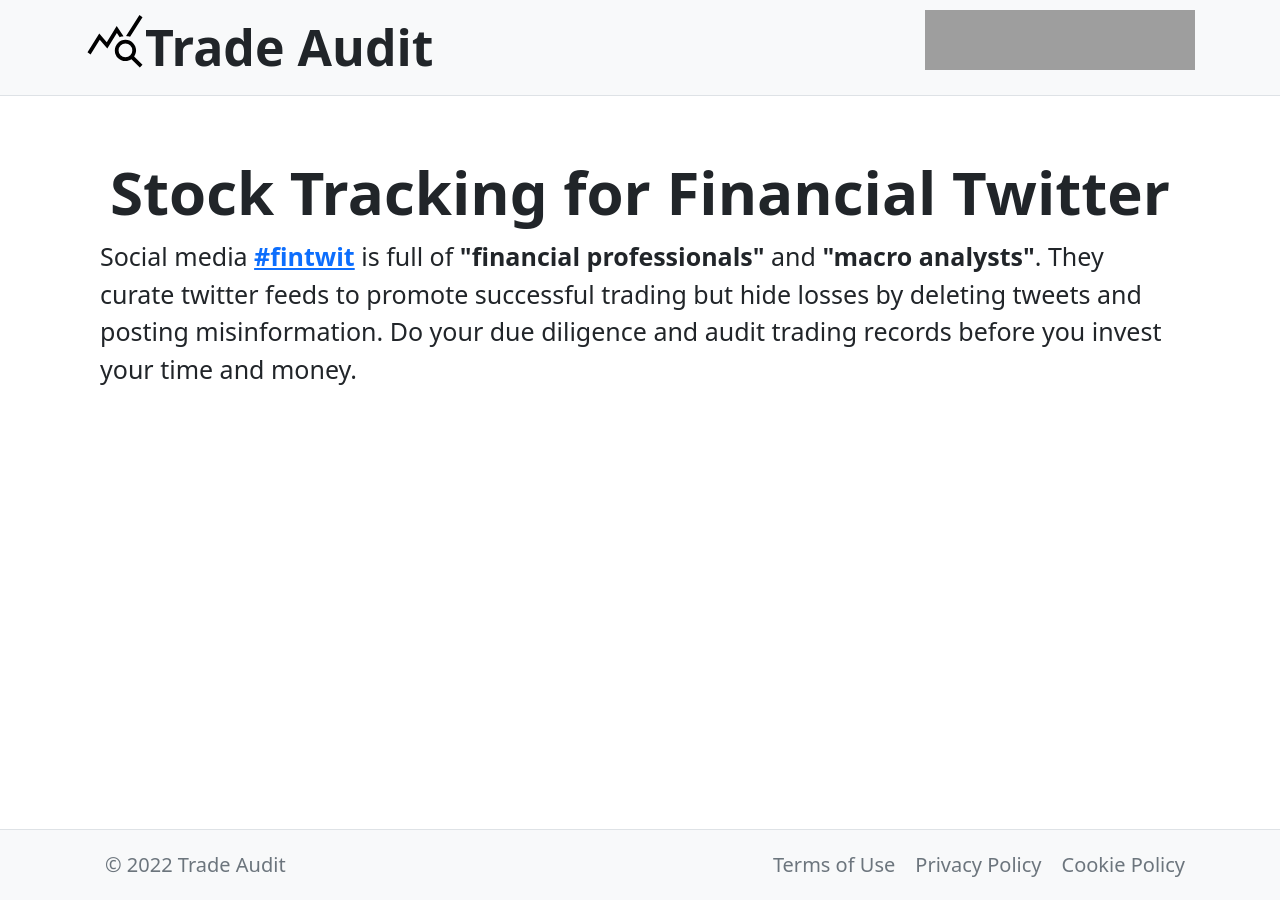
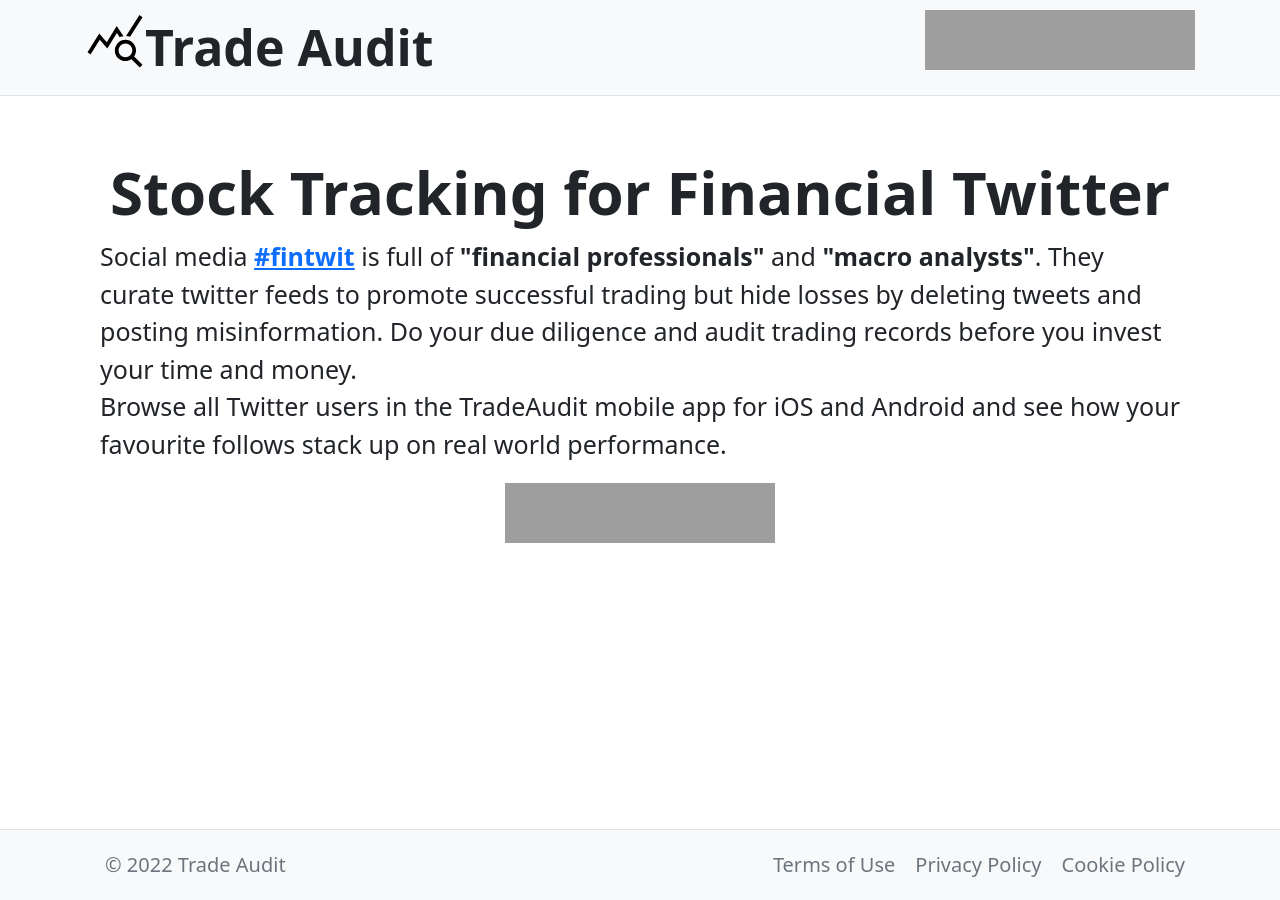
Before and after one commit to stevenrskelton/tradeaudit.app, a Jekyll site: the page built from index.html, in a window 1280 px wide. Built offline with Jekyll 4.4.1, drawn with Linux system fonts in a browser that asks for light colours; grey boxes are pictures that could not be loaded.

Commit message:
Update index.html

```diff
--- a/index.html
+++ b/index.html
@@ -267,3 +267,12 @@
 </script>
 
 <stock-toolbar></stock-toolbar>
+
+<span class="lead mb-4" style="text-align: justify;text-justify: inter-word;">
+  <p>
+    Browse all Twitter users in the TradeAudit mobile app for iOS and Android and see how your favourite follows stack up on real world performance.
+  </p>
+  <div class="text-center">
+    <img alt="Get it on Google Play" height="60px" id="logo-img" src="https://play.google.com/intl/en_us/badges/static/images/badges/en_badge_web_generic.png">
+  </div>
+</span>
```
